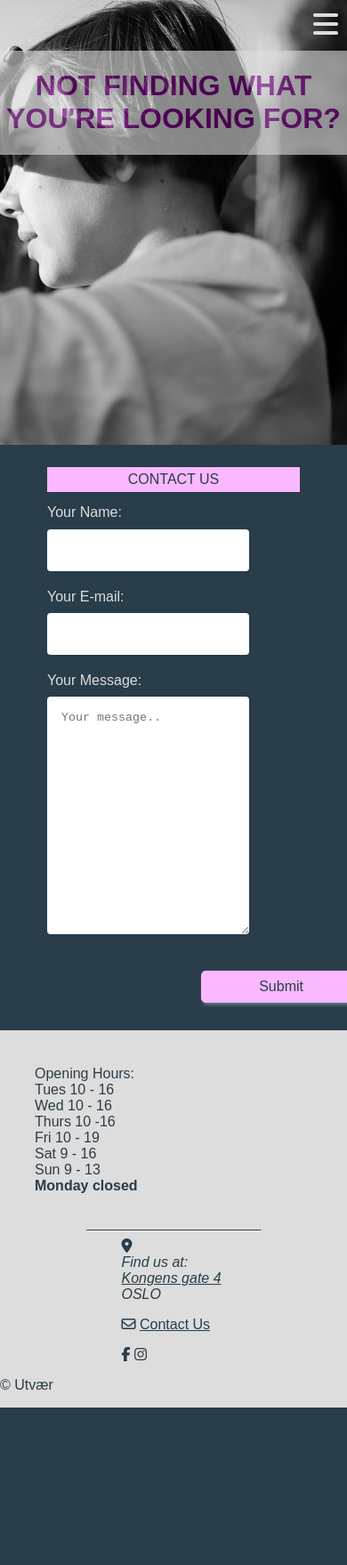
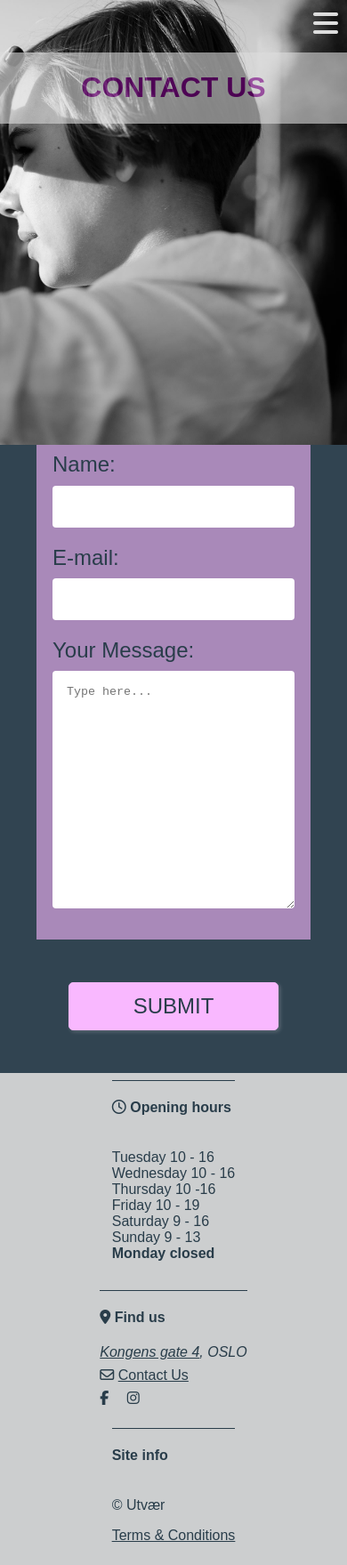
Before and after one commit to utvaer/semester-project1, a plain HTML site: page contact.html in a window 390 px wide. Shown: the whole page at 89% size. Before the commit the page ends 1582 px from the top, so only its background shows below. Drawn offline with Linux system fonts and the light colour scheme; a web font is replaced by a local one.

Commit message:
initial feedback & personal changes

```diff
--- a/contact.html
+++ b/contact.html
@@ -25,55 +25,61 @@
                 </ul>
             </nav>
             <div class="main-title">
-                <h1>Not finding what you're looking for?</h1>
+                <h1>Contact us</h1>
             </div>
         </div>
     </header>
     <main>
         <form action="form-success.php" method="POST">
             <fieldset class="details">
-                <div class="contact-us">
-                    <legend>Contact us</legend>
-                </div>
-                <label for="name">Your Name:</label>
+                <label for="name">Name:</label>
                 <input type="text" name="name" id="name" class="form__input" required>
-                <label for="email">Your E-mail:</label>
+                <label for="email">E-mail:</label>
                 <input type="email" name="email" id="email" class="form__input" required>
                 <label for="subject">Your Message:</label>
-                <textarea name="subject" id="subject" class="form__input" placeholder="Your message.."></textarea>
+                <textarea name="subject" id="subject" class="form__input" placeholder="Type here..."></textarea>
             </fieldset>
             <input type="submit" value="Submit" class="form-button">
         </form>
     </main>
     <footer>
+        <div class="footer">
             <div class="footer-time">
+                <i class="far fa-clock"></i>
+                <h4>Opening hours</h4>
                 <ul>
-                <li>Opening Hours:</li>
-                <li>Tues 10 - 16</li>
-                <li>Wed 10 - 16</li>
-                <li>Thurs 10 -16</li>
-                <li>Fri 10 - 19</li>
-                <li>Sat 9 - 16</li>
-                <li>Sun 9 - 13</li>
+                    <li>Tuesday 10 - 16</li>
+                    <li>Wednesday 10 - 16</li>
+                    <li>Thursday 10 -16</li>
+                    <li>Friday 10 - 19</li>
+                    <li>Saturday 9 - 16</li>
+                    <li>Sunday 9 - 13</li>
                     <li><strong>Monday closed</strong></li>
                 </ul>
             </div>
-        <hr />
-        <div class="footer-general">
-            <div class="footer-address">
+            <div class="footer-contact">
+                <div class="footer-adr">
                     <i class="fas fa-map-marker-alt"></i>
-                <address>Find us at:<br><a href="visit.html#directions">Kongens gate 4</a><br>OSLO</address>
+                    <h4>Find us</h4>
+                    <address><a href="visit.html#directions">Kongens gate 4</a>, OSLO</address>
                 </div>
-            <div class="footer-contact">
+                <div class="footer-email">
                     <i class="far fa-envelope"></i>
-                <a href="contact.html">Contact Us</a>
+                    <a href="contact.html">Contact Us</a><br>
                 </div>
                 <div class="footer-social">
                     <i class="fab fa-facebook-f"></i>
                     <i class="fab fa-instagram"></i>
                 </div>
             </div>
+            <div class="footer-additional">
+                <h4>Site info</h4>
                 <p>&copy; Utv&aelig;r</p>
+                <a href="">
+                    <p>Terms & Conditions</p>
+                </a>
+            </div>
+        </div>
     </footer>
 </body>
 </html>
--- a/css/style.css
+++ b/css/style.css
@@ -14,7 +14,7 @@ body {
   padding: 0;
   font-family: "mr-eaves-xl-modern", sans-serif;
   color: #ddd;
-  background-color: #293d4a;
+  background-color: rgba(41, 61, 74, 0.8);
   width: 100%;
 }
 header a {
@@ -40,7 +40,8 @@ header p {
 }
 h1,
 h2,
-h3 {
+h3,
+h4 {
   font-family: "ff-dax-pro", sans-serif;
 }
 h1 {
@@ -48,6 +49,7 @@ h1 {
   text-align: center;
   text-transform: uppercase;
 }
+/*____TOP NAV ___*/
 ul {
   list-style: none;
   padding-left: 0;
@@ -63,19 +65,11 @@ a {
 a:visited {
   color: #293d4a;
 }
-footer {
-  color: #293d4a;
-  background-color: #ddd;
-  overflow: hidden;
-}
-hr {
-  border-top: 0.1em solid #293d4a;
-  width: 50%;
-}
 .active {
   text-transform: uppercase;
   text-decoration: underline;
 }
+/*____CLASSES ACCROSS SITE ___*/
 .home-banner,
 .exhibits-banner,
 .explore-banner,
@@ -97,12 +91,27 @@ hr {
   margin: 10% 0 15% 0;
   clear: both;
 }
-.footer-time {
-  padding: 0.5em;
-  margin: 1em auto;
+/*____FOOTER ___*/
+
+.footer {
+  color: #293d4a;
+  background-color: rgba(221, 221, 221, 0.9);
+  overflow: hidden;
+  display: flex;
+  flex-direction: row;
 }
-.footer-general {
-  display: flex;
+.footer h4 {
+  font-weight: bolder;
+  display: inline-block;
+}
+.footer-time,
+.footer-contact,
+.footer-additional {
+  flex-grow: 1;
+}
+
+.fab {
+  margin-right: 1em;
 }
 
 /* ------------------------------ GENERAL HOME ----------------------------------*/
@@ -213,7 +222,7 @@ blockquote {
 }
 .exhibit-title {
   background-color: #ddd;
-  opacity: 0.6;
+  opacity: 0.8;
 }
 .exhibition h2 {
   font-size: 1em;
@@ -298,7 +307,7 @@ blockquote {
 .info-item-3,
 .info-item-4 {
   padding: 0.5em;
-  margin: 0 2em;
+  margin: 0;
 }
 .info-item-1,
 .info-item-3 {
@@ -322,7 +331,7 @@ blockquote {
 }
 #directions {
   max-width: 50%;
-  margin: 2em auto;
+  margin: 2em 0 2em 2em;
   font-size: 1.2em;
   text-decoration: underline;
 }
@@ -338,8 +347,7 @@ blockquote {
   margin: 40px 0;
   color: #ddd;
 }
-.updates,
-.updates-2 {
+.updates {
   display: flex;
   max-width: 80%;
   margin: 0 auto;
@@ -350,6 +358,8 @@ blockquote {
   background-color: #ddd;
   padding: 1em;
   margin-bottom: 1em;
+  border-radius: 4px;
+  height: 50vh;
 }
 .event h2 {
   text-transform: uppercase;
@@ -359,13 +369,8 @@ blockquote {
 form {
   max-width: 80%;
   margin: 0 auto;
-  padding-top: 5%;
-}
-legend {
-  text-align: center;
-  text-transform: uppercase;
-  padding: 5px 0;
-  margin-bottom: 5%;
+  color: rgb(41, 61, 74);
+  font-size: 1.5em;
 }
 input,
 textarea {
@@ -378,18 +383,15 @@ textarea {
 .contact-banner {
   background-image: url(../images/search.jpg);
 }
-.contact-us {
-  color: #293d4a;
-  background-color: #f9b8ff;
-}
 .details {
   border: 0px;
   display: block;
+  background-color: rgba(249, 184, 255, 0.6);
 }
 .form__input {
   display: block;
   margin-bottom: 20px;
-  width: 80%;
+  width: 100%;
   padding: 16px;
   border: none;
   border-radius: 4px;
@@ -400,14 +402,15 @@ textarea {
   background-color: #f9b8ff;
   color: #293d4a;
   text-decoration: none;
+  text-transform: uppercase;
   font-size: 1em;
-  padding: 0.5em 4em;
-  border-radius: 8px;
-  margin-left: 60%;
-  margin-bottom: 10%;
+  padding: 0.5em 3em;
   border: 1px solid #f9b8ff;
   border-radius: 5px;
-  box-shadow: 2px 2px 4px rgba(248, 246, 246, 0.4);
+  box-shadow: 2px 2px 4px rgba(248, 246, 246, 0.2);
+  display: block;
+  margin: 2em auto;
+  cursor: pointer;
 }
 
 /* ------------------------------ MOBILE ----------------------------------*/
@@ -415,6 +418,9 @@ textarea {
 @media only screen and (max-width: 710px) {
   .fas .fa-bars {
     display: block;
+  }
+  .fa-bars {
+    float: right;
   }
   .main-nav,
   #hamburger-menu {
@@ -428,7 +434,6 @@ textarea {
     font-size: 1.7em;
   }
   .hamburger-label {
-    float: right;
     color: #ddd;
     padding: 10px;
     font-size: 2em;
@@ -437,21 +442,37 @@ textarea {
   #hamburger-menu:checked ~ nav {
     display: block;
   }
-  .footer-time {
-    max-width: 80%;
+  .logo {
+    display: block;
+    font-size: larger;
+    text-transform: uppercase;
   }
-  .footer-general {
+  .top-nav {
+    background-color: #293d4a;
+    padding: 2em;
+  }
+  .footer {
     flex-direction: column;
-    width: 30%;
-    margin: 0 auto;
   }
-  .footer-contact {
-    padding: 1em 0;
+  .footer-time,
+  .footer-contact,
+  .footer-additional {
+    margin: 0.5em auto;
+    border-top: 1px solid #293d4a;
   }
+  .footer-adr,
+  .footer-email,
+  .footer-social {
+    padding-bottom: 0.5em;
+  }
+
   /* ------------------------------ MOBILE HOME ----------------------------------*/
   .home-buttons {
     flex-direction: column;
     justify-content: space-evenly;
+  }
+  .home-banner p {
+    display: none;
   }
   /* ------------------------------ MOBILE EXHIBITS ----------------------------------*/
   .exhibition {
@@ -483,15 +504,19 @@ textarea {
 /* ------------------------------ DESKTOP  --------------------------------- */
 
 @media only screen and (min-width: 711px) {
+  .logo {
+    display: inline;
+  }
   header input {
     display: none;
   }
   header ul {
-    text-align: left;
+    text-align: right;
     margin: 0;
     padding: 1em;
     overflow: hidden;
     position: fixed;
+    z-index: 1;
     background-color: #293d4a;
     top: 0;
     width: 100%;
@@ -514,16 +539,18 @@ textarea {
   .fa-bars {
     display: none;
   }
-  .footer-time {
-    max-width: 30%;
-    margin: 1em auto;
+  .footer-time,
+  .footer-contact,
+  .footer-additional {
+    margin: 1em 0 0.5em 2em;
+    border-right: 1px solid #293d4a;
   }
-  .footer-general {
-    flex-direction: row;
-    justify-content: space-evenly;
-    width: 60%;
-    margin: 1em auto;
+  .footer-adr,
+  .footer-email,
+  .footer-social {
+    padding-bottom: 1em;
   }
+
   /* ------------------------------ DESKTOP HOME ----------------------------------*/
   blockquote {
     max-width: 40%;
@@ -578,7 +605,8 @@ textarea {
     flex-direction: row;
   }
   .explore-2 {
-    max-width: 60%;
+    width: 80%;
+    margin: 0 auto;
   }
   /* ------------------------------ DESKTOP VISIT ----------------------------------*/
   .visit-banner {
```
Also changed, not shown: events.html (+22 -15 lines), exhibits.html (+22 -13 lines), explore.html (+22 -13 lines), index.html (+25 -15 lines), js/constants/exhibitsList.js (+32 -15 lines), visit.html (+24 -15 lines). Lines whose indentation alone changed are shown as unchanged.
